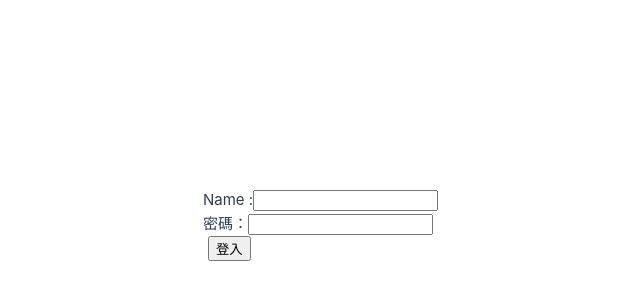
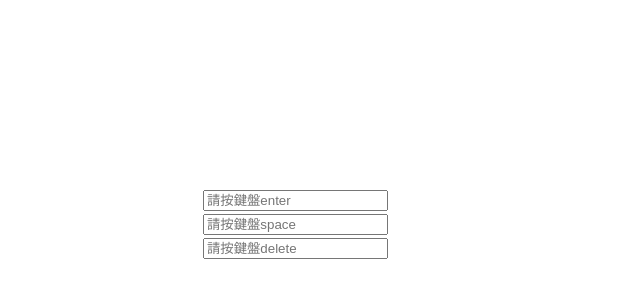
Before and after one commit to JerryChang0504/20250524vue3, a Vue app: page / in a window 1280 px wide. Shown: the part 176-476 px from the top of the page, without its empty margins (437-1077 px from the left). Built offline with nearby package versions, Linux system fonts and the light colour scheme.

Commit message:
KeyUp Event

```diff
--- a/src/App.vue
+++ b/src/App.vue
@@ -20,6 +20,7 @@ import ArrayChangeDetection from './components/ArrayChangeDetection.vue'
 import ProductList from './components/ProductList.vue'
 import VonClick from './components/VonClick.vue'
 import VonPrevent from './components/VonPrevent.vue'
+import VonInput from './components/VonInput.vue'
 const userDate = { name: 'Mary', age: 18 }
 
 </script>
@@ -35,7 +36,8 @@ const userDate = { name: 'Mary', age: 18 }
   </header>
 
   <main>
-    <VonPrevent />
+    <VonInput />
+    <!-- <VonPrevent /> -->
     <!-- <VonClick /> -->
     <!-- <ArrayChangeDetection /> -->
     <!-- <ProductList /> -->
--- /dev/null
+++ b/src/components/VonInput.vue
@@ -0,0 +1,17 @@
+<template>
+    <input @keyup.enter="event" :placeholder="'請按鍵盤enter'">
+    <br>
+    <input @keyup.space="event" :placeholder="'請按鍵盤space'">
+    <br>
+    <input @keyup.delete="event" :placeholder="'請按鍵盤delete'">
+
+</template>
+
+<script setup>
+
+function event(e) {
+    alert(`你輸入的是：${e.key}`)
+}
+</script>
+
+<style lang="scss" scoped></style>
```
